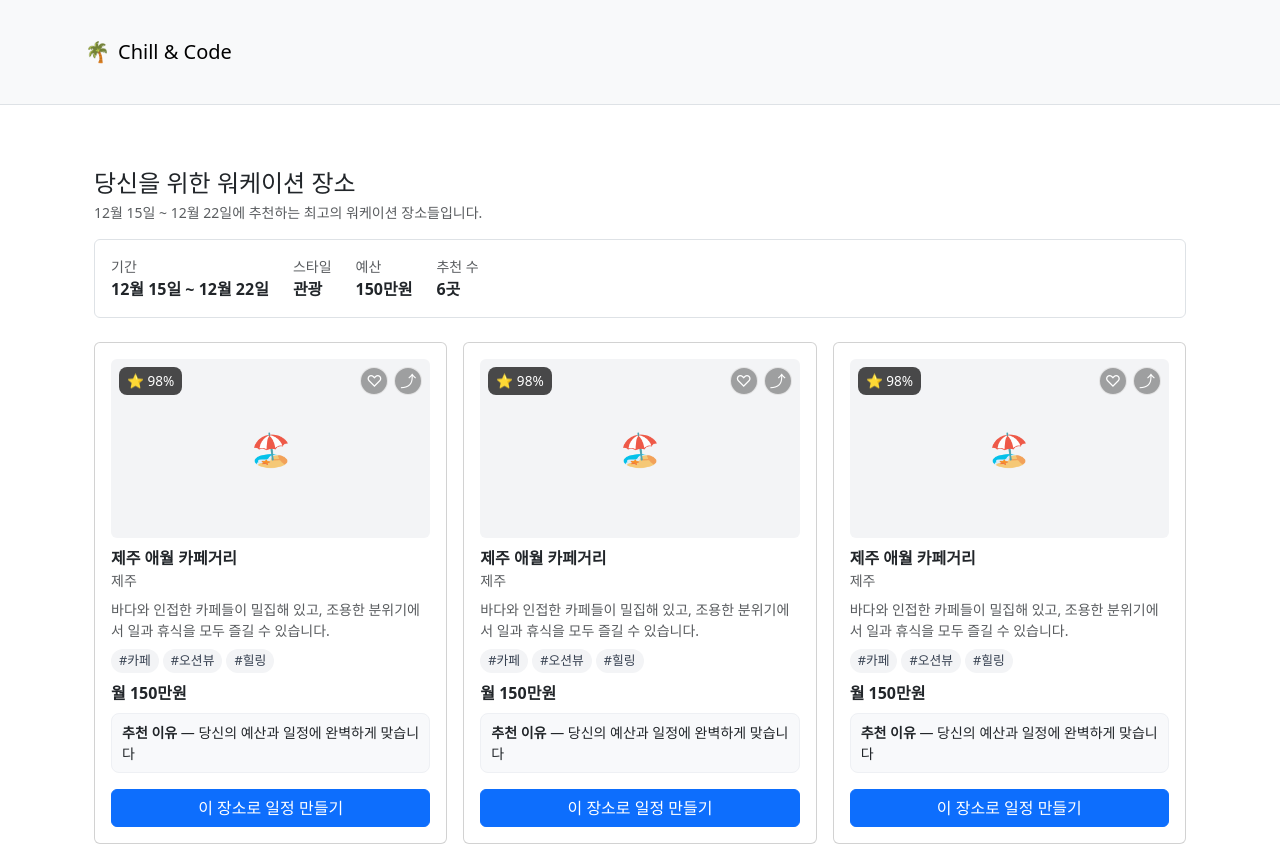
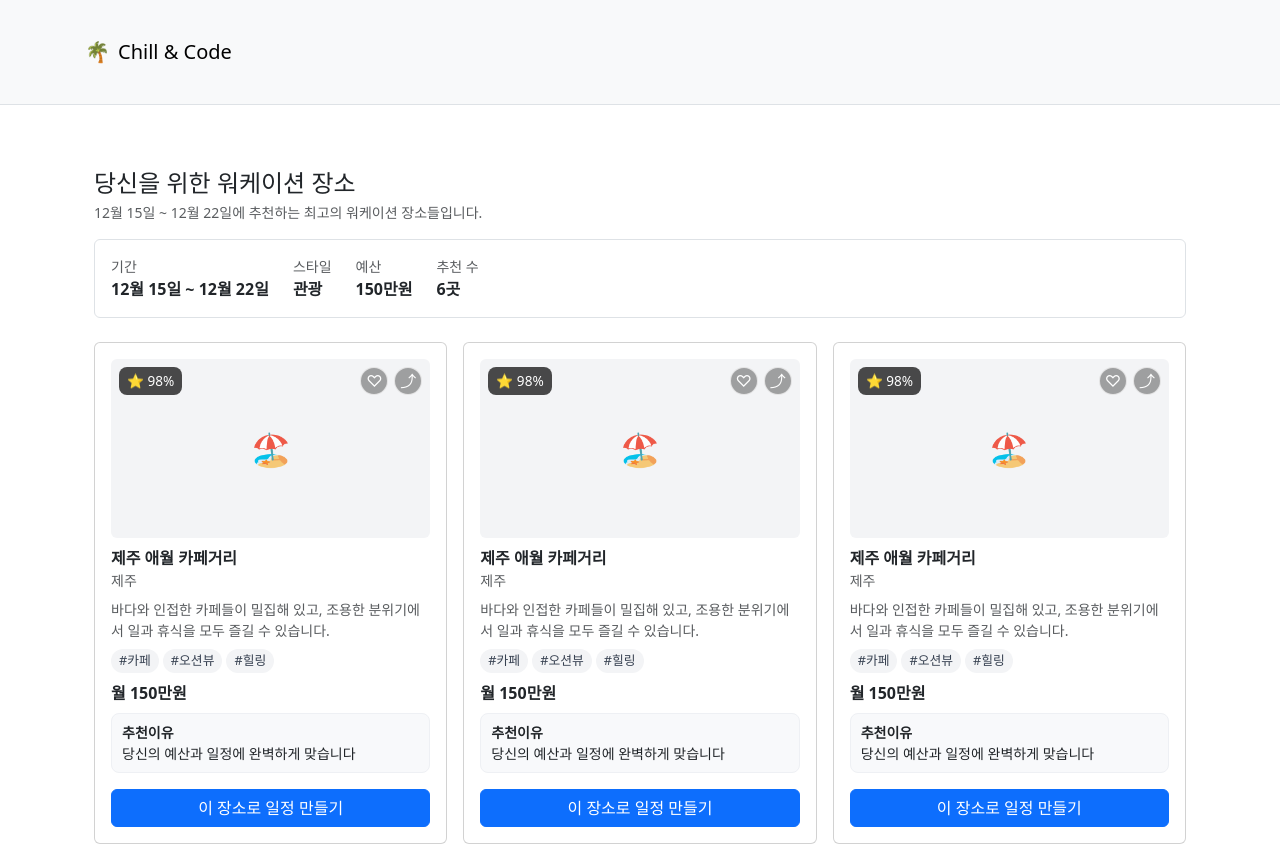
Before and after one commit to ssafy-chill-and-code/chill_and_code, a Vue app in the folder frontend/chill-and-code-fe/: page /recommend/place/result in a window 1280 px wide. Shown: the top 846 px of the page. Built offline with nearby package versions, Linux system fonts and the light colour scheme; no server answers.

Commit message:
refactor: 장소 추천 결과 UI수정

```diff
--- a/frontend/chill-and-code-fe/src/views/RecommendationPlaceResult.vue
+++ b/frontend/chill-and-code-fe/src/views/RecommendationPlaceResult.vue
@@ -61,7 +61,8 @@
 
             <!-- 추천 이유 박스 -->
             <div class="reason-box small mb-3">
-              <span class="fw-semibold">추천 이유</span> — 당신의 예산과 일정에 완벽하게 맞습니다
+              <div class="fw-semibold ">추천이유</div>
+              <div>당신의 예산과 일정에 완벽하게 맞습니다</div>
             </div>
 
             <!-- CTA -->
```
